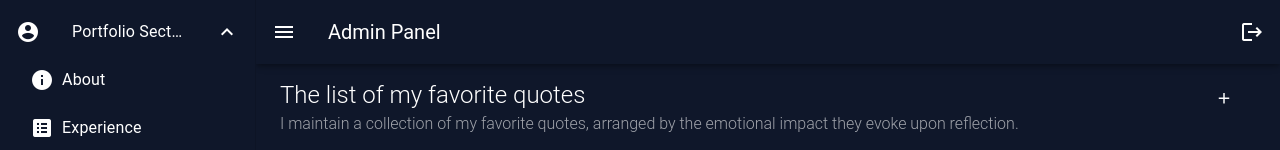
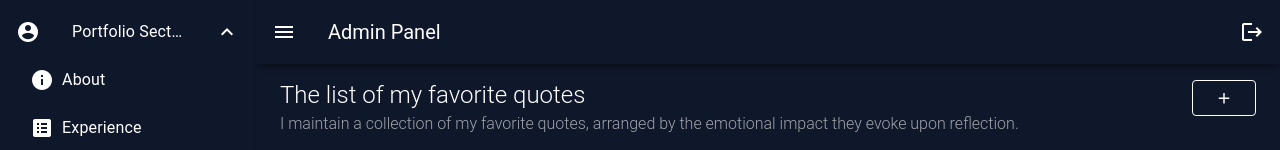
Before and after one commit to ilhankalac/portfolio-app, a Vue app: page /admin-panel/write-quote in a window 1280 px wide. Shown: the top 150 px of the page. Built offline with nearby package versions, Linux system fonts and the light colour scheme; no server answers; the database is empty; sample sign-in values are in the browser's storage.

Commit message:
Build fixes

```diff
--- a/src/views/Admin/creative_tools/WriteQuote.vue
+++ b/src/views/Admin/creative_tools/WriteQuote.vue
@@ -1,7 +1,7 @@
 <template>
   <v-container>
     <div style="position: absolute; right: 0;" class="mr-6">
-      <v-btn variant="icon" @click="resetQuoteObject">
+      <v-btn variant="outlined" @click="resetQuoteObject">
         <v-icon>mdi-plus</v-icon>
       </v-btn>
     </div>
```
Also changed, not shown: 1 other file (tests, documents, lock files or other folders).
